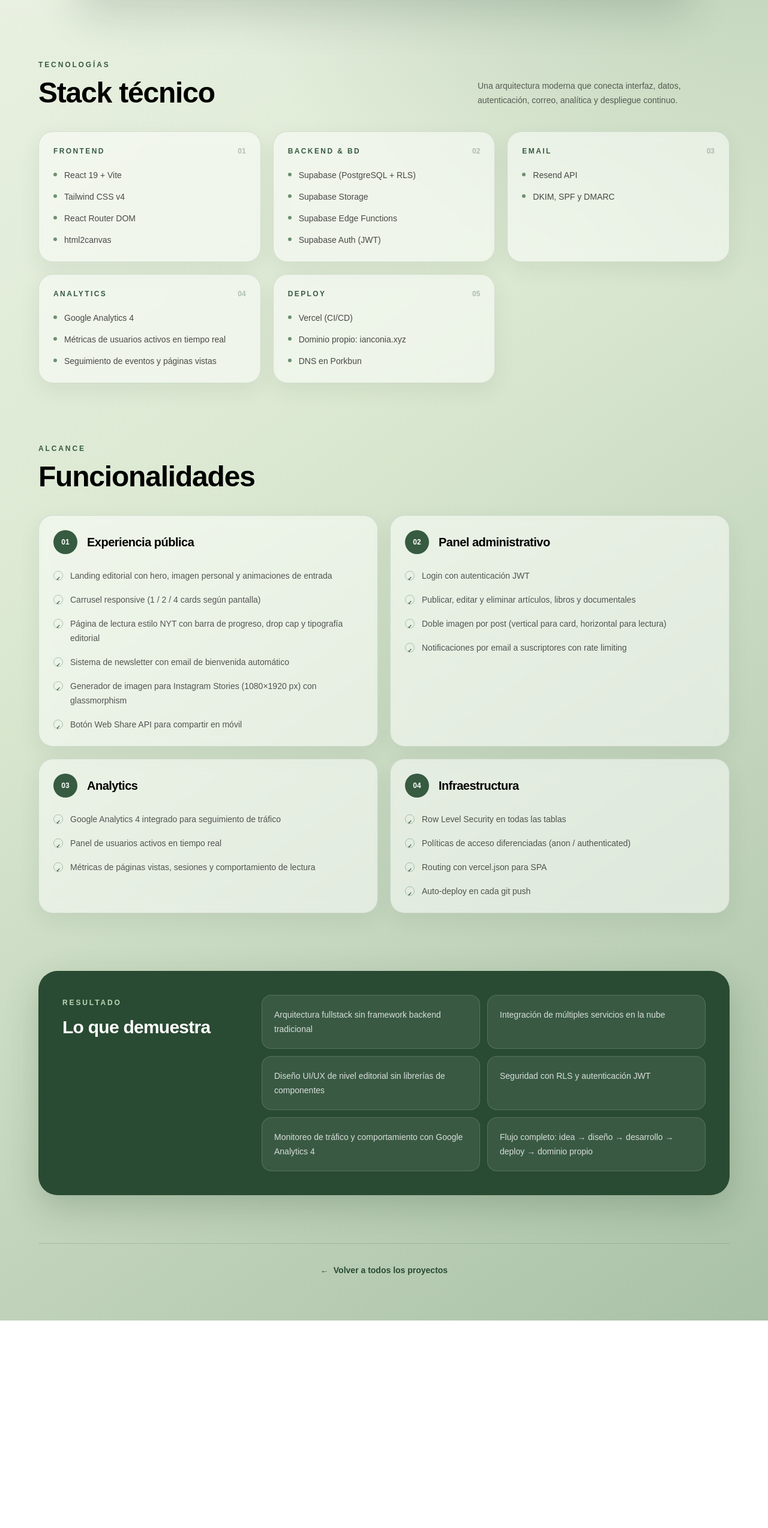
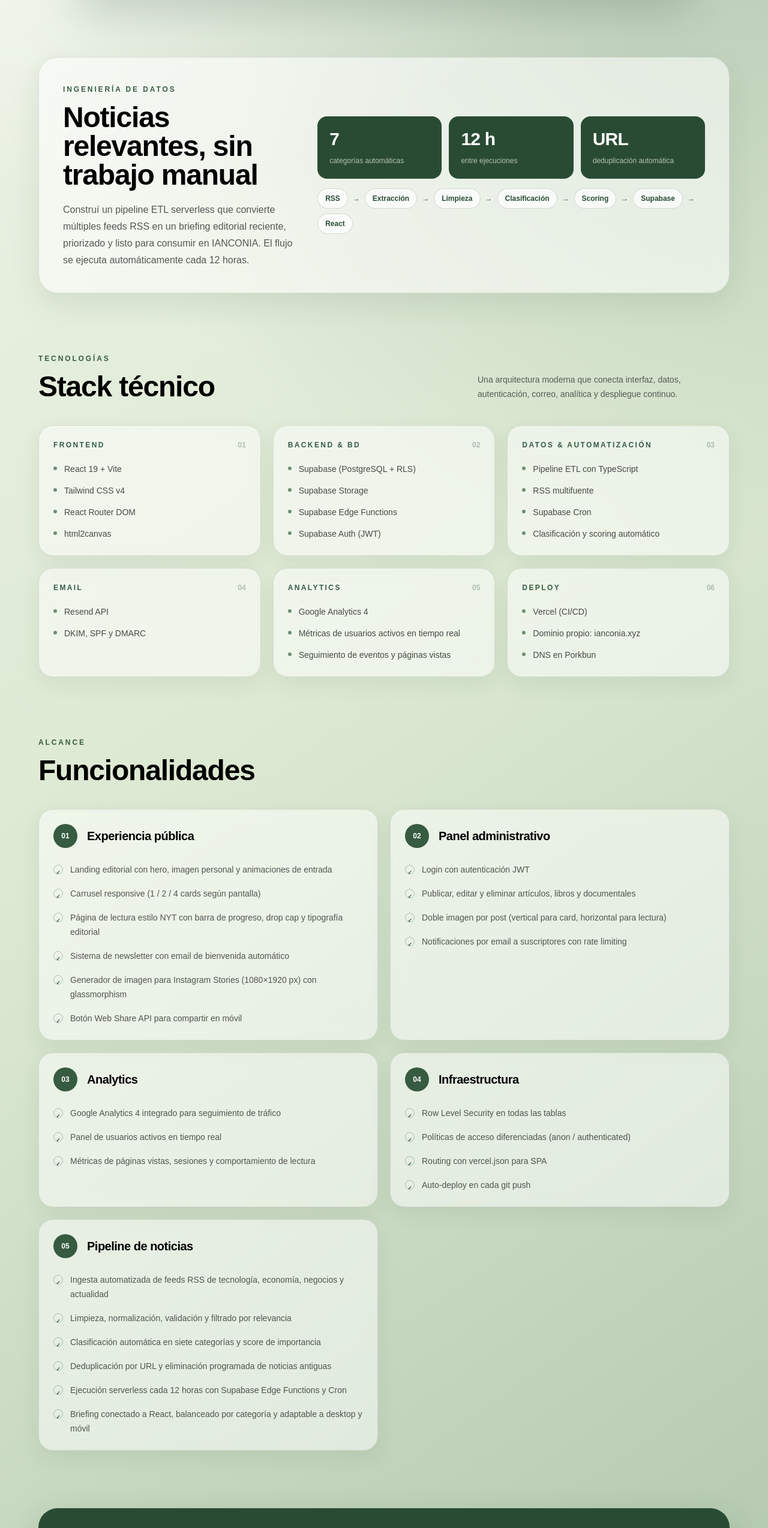
Before and after one commit to IanT1112/portafolio, a Next.js app: page /proyectos/blog-personal in a window 1280 px wide. Shown: the part 1007-3555 px from the top of the page at 60% size. Before the commit the page ends 3209 px from the top, so only its background shows below. Built offline with nearby package versions, Linux system fonts and the light colour scheme.

Commit message:
feat: más información sobre ianconia

```diff
--- a/src/app/proyectos/blog-personal/page.js
+++ b/src/app/proyectos/blog-personal/page.js
@@ -9,6 +9,10 @@ const stack = [
   {
     categoria: "Backend & BD",
     items: ["Supabase (PostgreSQL + RLS)", "Supabase Storage", "Supabase Edge Functions", "Supabase Auth (JWT)"],
+  },
+  {
+    categoria: "Datos & automatización",
+    items: ["Pipeline ETL con TypeScript", "RSS multifuente", "Supabase Cron", "Clasificación y scoring automático"],
   },
   {
     categoria: "Email",
@@ -62,9 +66,22 @@ const funcionalidades = [
       "Auto-deploy en cada git push",
     ],
   },
+  {
+    grupo: "Pipeline de noticias",
+    items: [
+      "Ingesta automatizada de feeds RSS de tecnología, economía, negocios y actualidad",
+      "Limpieza, normalización, validación y filtrado por relevancia",
+      "Clasificación automática en siete categorías y score de importancia",
+      "Deduplicación por URL y eliminación programada de noticias antiguas",
+      "Ejecución serverless cada 12 horas con Supabase Edge Functions y Cron",
+      "Briefing conectado a React, balanceado por categoría y adaptable a desktop y móvil",
+    ],
+  },
 ];
 
 const aprendizajes = [
+  "Diseño de un pipeline ETL serverless de extremo a extremo",
+  "Automatización y resolución de autenticación en producción",
   "Arquitectura fullstack sin framework backend tradicional",
   "Integración de múltiples servicios en la nube",
   "Diseño UI/UX de nivel editorial sin librerías de componentes",
@@ -131,6 +148,51 @@ export default function BlogPersonal() {
                 className="h-auto w-full"
               />
               <div className="pointer-events-none absolute inset-0 ring-1 ring-inset ring-black/10" />
+            </div>
+          </div>
+        </section>
+
+        <section className="mb-24 overflow-hidden rounded-[2rem] border border-[#365b40]/15 bg-white/55 p-6 shadow-[0_18px_50px_rgba(35,67,43,0.1)] backdrop-blur-sm md:p-10">
+          <div className="grid gap-8 lg:grid-cols-[0.85fr_1.4fr] lg:items-center">
+            <div>
+              <span className="text-xs font-bold uppercase tracking-[0.24em] text-[#365b40]">
+                Ingeniería de datos
+              </span>
+              <h2 className="mt-3 text-3xl font-black tracking-tight md:text-5xl">
+                Noticias relevantes, sin trabajo manual
+              </h2>
+              <p className="mt-5 text-sm leading-7 text-black/65 md:text-base">
+                Construí un pipeline ETL serverless que convierte múltiples feeds RSS
+                en un briefing editorial reciente, priorizado y listo para consumir en
+                IANCONIA. El flujo se ejecuta automáticamente cada 12 horas.
+              </p>
+            </div>
+
+            <div>
+              <div className="grid gap-3 sm:grid-cols-3">
+                {[
+                  ["7", "categorías automáticas"],
+                  ["12 h", "entre ejecuciones"],
+                  ["URL", "deduplicación automática"],
+                ].map(([valor, etiqueta]) => (
+                  <div key={etiqueta} className="rounded-2xl bg-[#294b33] p-5 text-white">
+                    <p className="text-3xl font-black tracking-tight">{valor}</p>
+                    <p className="mt-2 text-xs leading-5 text-white/65">{etiqueta}</p>
+                  </div>
+                ))}
+              </div>
+              <div className="mt-4 flex flex-wrap items-center gap-2 text-xs font-bold text-[#294b33]">
+                {["RSS", "Extracción", "Limpieza", "Clasificación", "Scoring", "Supabase", "React"].map(
+                  (etapa, index, etapas) => (
+                    <div key={etapa} className="flex items-center gap-2">
+                      <span className="rounded-full border border-[#365b40]/20 bg-white/70 px-3 py-2">
+                        {etapa}
+                      </span>
+                      {index < etapas.length - 1 && <span aria-hidden="true">→</span>}
+                    </div>
+                  )
+                )}
+              </div>
             </div>
           </div>
         </section>
```
